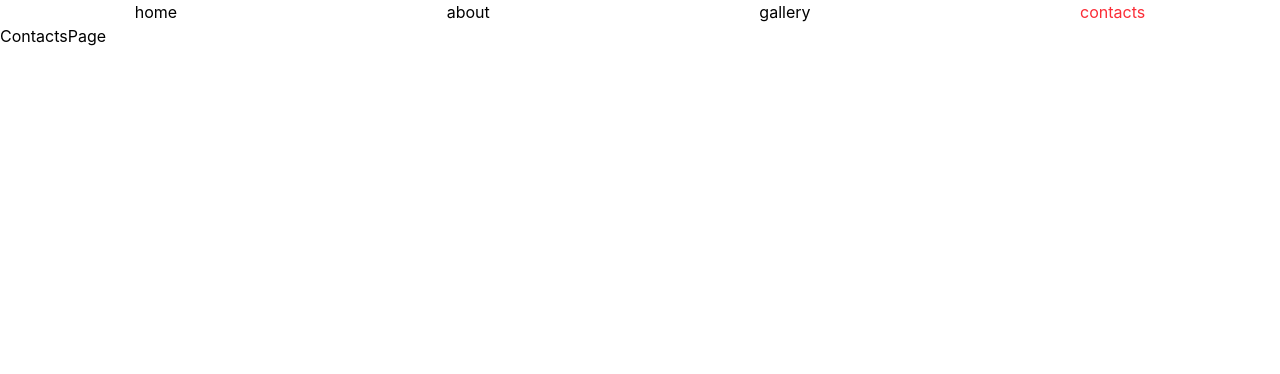
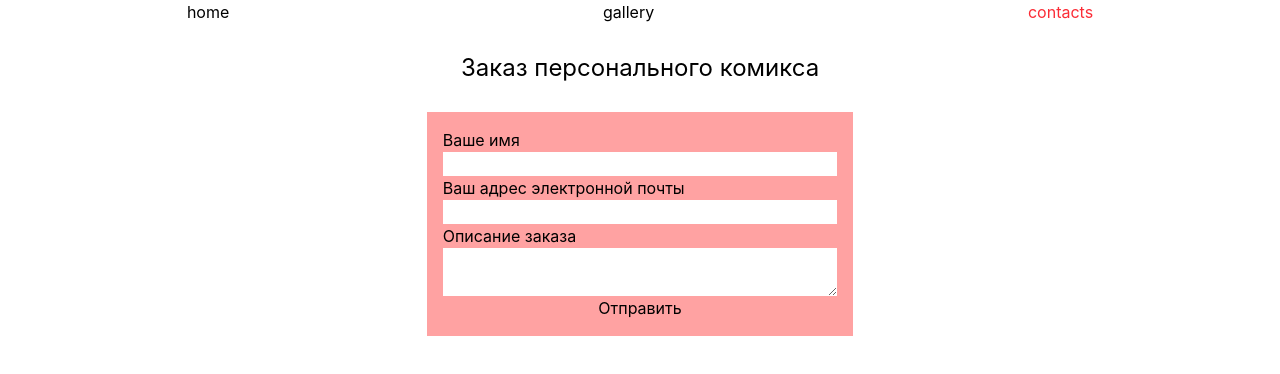
Before and after one commit to LinaGromakova/bizarre.web, a React (Vite) app: page /contacts in a window 1280 px wide. Shown: the top 374 px of the page. Built offline with nearby package versions, Linux system fonts and the light colour scheme.

Commit message:
Add send mail and base layout FeedbackForm

```diff
--- a/package.json
+++ b/package.json
@@ -10,7 +10,6 @@
     "preview": "vite preview"
   },
   "dependencies": {
-    "@emailjs/browser": "^4.4.1",
     "@tailwindcss/vite": "^4.3.3",
     "clsx": "^2.1.1",
     "react": "^19.2.8",
--- a/src/modules/contactsPage/ContactsPage.tsx
+++ b/src/modules/contactsPage/ContactsPage.tsx
@@ -1,4 +1,11 @@
+import FeedbackForm from '../feedbackForm';
+
 const ContactsPage = () => {
-  return <>ContactsPage</>;
+  return (
+    <>
+      <h3 className='text-center my-7 text-2xl'>Заказ персонального комикса</h3>
+      <FeedbackForm></FeedbackForm>
+    </>
+  );
 };
 export default ContactsPage;
--- /dev/null
+++ b/src/modules/feedbackForm/index.ts
@@ -0,0 +1 @@
+export { default } from './ui/FeedbackForm';
--- /dev/null
+++ b/src/modules/feedbackForm/ui/FeedbackForm.tsx
@@ -0,0 +1,86 @@
+const FeedbackForm = () => {
+  const handleSubmit = async (e) => {
+    e.preventDefault();
+    const formData = new FormData(e.currentTarget);
+    const userEmail = formData.get('userEmail');
+    const userName = formData.get('userName');
+    const orderDesc = formData.get('orderDesc');
+
+    const params = {
+      service_id: import.meta.env.SERVICE_ID,
+      template_id: import.meta.env.TEMPLATE_ID,
+      user_id: import.meta.env.USER_ID,
+      template_params: {
+        userName: userName,
+        userEmail: userEmail,
+        orderMessage: orderDesc,
+        order_id: Date.now().toString(),
+      },
+    };
+    try {
+      const response = await fetch(
+        'https://api.emailjs.com/api/v1.0/email/send',
+        {
+          method: 'POST',
+          headers: { 'Content-Type': 'application/json' },
+          body: JSON.stringify(params),
+        },
+      );
+
+      if (!response.ok) {
+        throw response.status;
+      }
+
+      console.log('Email sent successfully');
+    } catch (error) {
+      console.error('Error sending email:', error);
+    }
+  };
+
+  return (
+    <form
+      action='#'
+      onSubmit={(e) => handleSubmit(e)}
+      className='w-1/3 flex flex-col bg-red-300 mx-auto p-4'
+    >
+      <label
+        htmlFor=''
+        className='flex flex-col'
+      >
+        Ваше имя
+        <input
+          type='text'
+          required
+          name='userName'
+          className='bg-white'
+        />
+      </label>
+      <label
+        htmlFor=''
+        className='flex flex-col'
+      >
+        Ваш адрес электронной почты
+        <input
+          type='email'
+          required
+          name='userEmail'
+          className='bg-white'
+        />
+      </label>
+      <label
+        htmlFor=''
+        className='flex flex-col'
+      >
+        Описание заказа
+        <textarea
+          name='orderDesc'
+          id=''
+          required
+          className='bg-white'
+        ></textarea>
+      </label>
+      <button className='cursor-pointer'>Отправить</button>
+    </form>
+  );
+};
+export default FeedbackForm;
--- a/src/modules/navigation/config/navigation.config.ts
+++ b/src/modules/navigation/config/navigation.config.ts
@@ -1,6 +1,5 @@
 const NAVIGATION_CONFIG = [
   { text: 'home', href: '' },
-  { text: 'about', href: '/about' },
   { text: 'gallery', href: '/gallery' },
   { text: 'contacts', href: '/contacts' },
 ];
```
Also changed, not shown: 1 other file (tests, documents, lock files or other folders).
